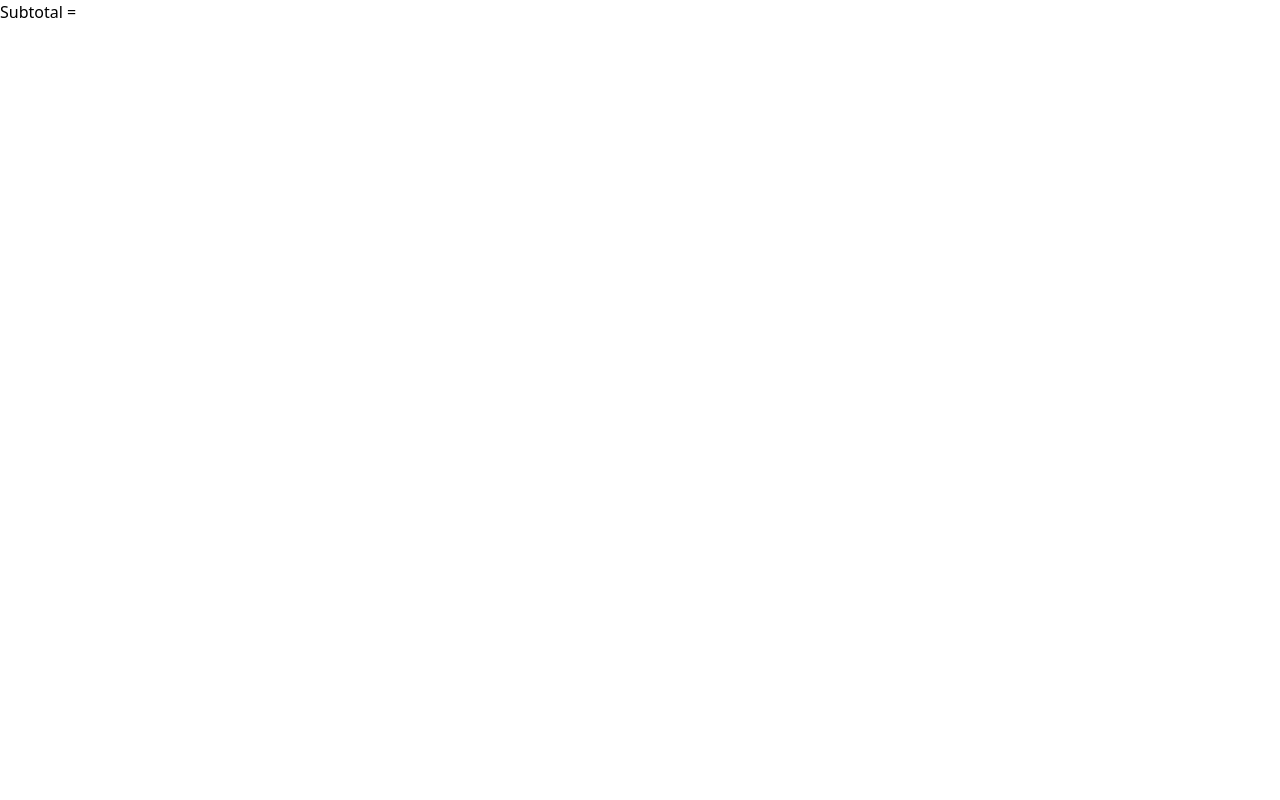
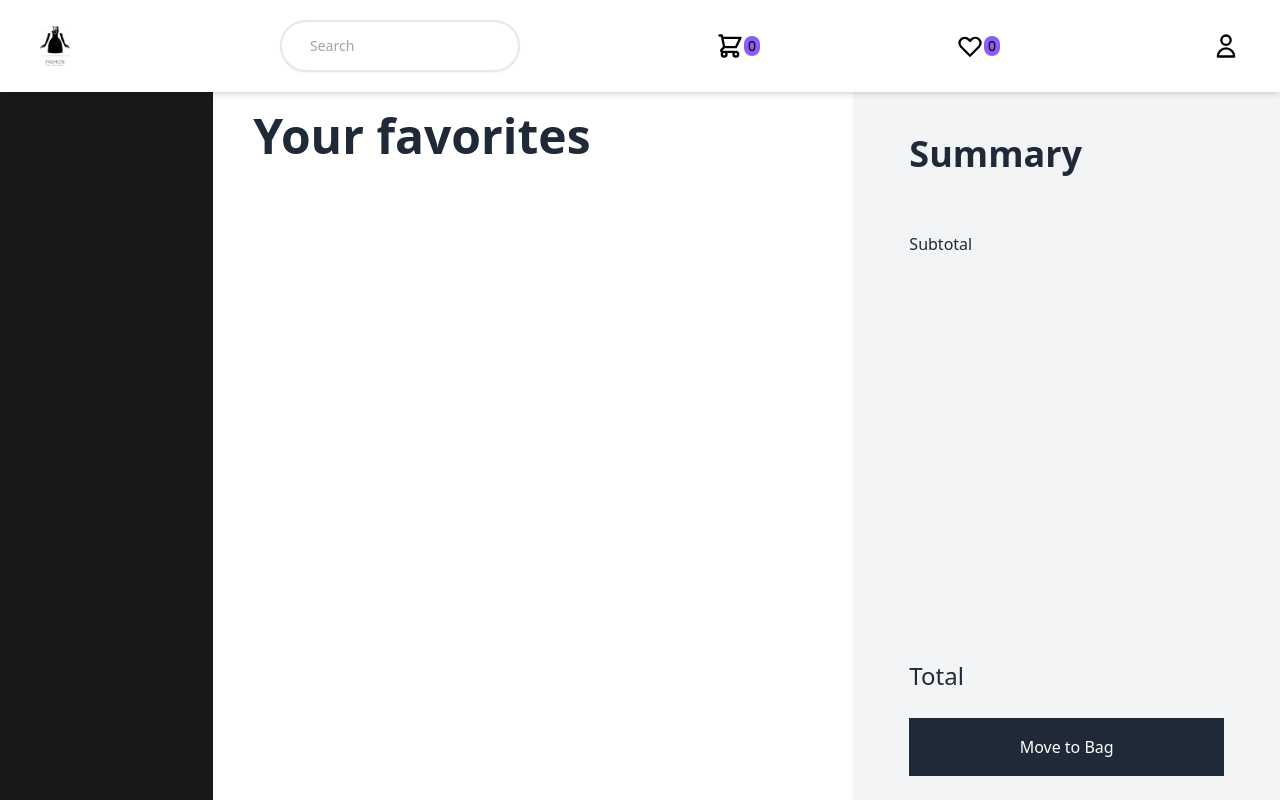
Before and after one commit to Aravindchiliveru/e-commerce_app, a Next.js app: page /favorites in a window 1280 px wide. Built offline with nearby package versions, Linux system fonts and the light colour scheme.

Commit message:
Co-authored-by: Kriti Sharma <kritisharma1366@users.noreply.github.com>

```diff
--- /dev/null
+++ b/components/FavProduct.js
@@ -0,0 +1,37 @@
+import React from 'react'
+import { useStateValue } from './StateProvider';
+
+function FavProduct({imageUrl, title, productPrice, productRating}) {
+ const [{favs}, dispatcher] = useStateValue();
+  return (
+    <div>
+       <div className="md:flex items-center mt-14 py-8 border-t border-gray-200">
+                                        <div className="w-1/4">
+                                            <img src={imageUrl} alt="true" className="w-full h-full object-center object-cover" />
+                                        </div>
+                                        <div className="md:pl-3 md:w-3/4">
+                                            <p className="text-xs leading-3 text-gray-800 md:pt-0 pt-4">RF293</p>
+                                            <div className="flex items-center justify-between w-full pt-1">
+                                                <p className="text-base font-black leading-none text-gray-800">{title}</p>
+                                                <select className="py-2 px-1 border border-gray-200 mr-6 focus:outline-none">
+                                                    <option>{favs?.length}</option>
+                                                    <option>02</option>
+                                                    <option>03</option>
+                                                </select>
+                                            </div>
+                                            <p className="text-xs leading-3 text-gray-600 pt-2">{productRating}</p>
+                                            <div className="flex items-center justify-between pt-5 pr-6">
+                                                <div className="flex itemms-center">
+                                                    <p className="text-xs leading-3 underline text-gray-800 cursor-pointer">Move to bag</p>
+                                                    <p className="text-xs leading-3 underline text-red-500 pl-5 cursor-pointer">Remove</p>
+                                                </div>
+                                                <p className="text-base font-black leading-none text-gray-800">{productPrice}</p>
+                                            </div>
+                                        </div>
+                                    </div>
+
+    </div>
+  )
+}
+
+export default FavProduct
--- a/components/Header.js
+++ b/components/Header.js
@@ -8,12 +8,15 @@ import { useStateValue } from './StateProvider'
 
 function Header({placeholder}) {
  const [{basket, user}, dispatch] = useStateValue();
+ const [{favs, users}, dispatcher] = useStateValue();
     placeholder = '';
   return (
         <header className='top-0 w-screen sticky my-0 mx-0 z-50 grid grid-cols-5 bg-white p-5 md:px-10 shadow-md'>
 
         <div className='relative flex items-center h-10 cursor-pointer my-auto'>
+          <Link href='/'>
           <Image src={logo} layout='fill' objectFit='contain' objectPosition='left'/>
+          </Link>
         </div>
 
 
@@ -31,10 +34,10 @@ function Header({placeholder}) {
           <p className='h-5  text-sm text-center rounded-full w-4 bg-violet-500 '>{basket?.length}</p>
           </div>
           </Link>
-          <Link href='/example'>
+          <Link href='/favorites'>
         <div className='flex items-center justify-end cursor-pointer '>
           <HeartIcon className='h-7 hover:opacity-50' />
-        <p className='h-5  text-sm text-center rounded-full w-4 bg-violet-500 '>{basket.length}</p>
+        <p className='h-5  text-sm text-center rounded-full w-4 bg-violet-500 '>{favs?.length}</p>
         </div>
         </Link>
 
--- a/components/ProductCard.js
+++ b/components/ProductCard.js
@@ -4,7 +4,7 @@ import { useStateValue } from './StateProvider'
 
 export default function ProductCard({product}) {
     const [{basket}, dispatch] = useStateValue();
-    console.log(basket)
+    console.log(basket);
     const addtoBasket = () => {
         dispatch({
             type : 'ADD_TO_BASKET',
@@ -18,6 +18,21 @@ export default function ProductCard({product}) {
             },
         });
     };
+
+    const [{favs}, dispatcher] = useStateValue();
+    console.log(favs);
+    const addtoFav = () => {
+        dispatcher({
+            type : 'ADD_TO_FAV',
+            item : {
+                id : product.id,
+                title: product.title,
+                image : product.imageUrl,
+                rating : product.productRating,
+                price : product.productPrice
+            }
+        })
+    }
   return (
   <div className="group relative">
     <div className="w-full min-h-80 bg-gray-200 aspect-w-1 aspect-h-1 rounded-md overflow-hidden group-hover:opacity-80 lg:h-80 lg:aspect-none">
@@ -28,7 +43,7 @@ export default function ProductCard({product}) {
       />
 
     </div>
-    <HeartIcon className='text-white h-[30px] absolute justify-center m-auto right-5 top-5 sm:top-0 sm:right-2 z-10 hover:cursor-grab '  />
+    <HeartIcon className='text-white h-[30px] absolute justify-center m-auto right-5 top-5 sm:top-0 sm:right-2 z-10 hover:cursor-grab ' onClick={addtoFav} />
      <PlusIcon className='text-white h-[30px] absolute justify-center m-auto right-5 top-20 sm:top-12 sm:right-2 z-10 hover:cursor-grab ' onClick={addtoBasket}/>
     <div className="mt-4 flex justify-between">
       <div>
--- a/components/reducer.js
+++ b/components/reducer.js
@@ -1,20 +1,24 @@
 export const initialState = {
     basket : [],
+    favs : [],
 
 };
 
-export const getBasketTotal = (basket) =>
- basket?.reduce((amount, item) => item.price + amount, 0);
+//export const getBasketTotal = (basket) =>
+//basket?.reduce((amount, item) => item.price + amount, 0);
 
 const reducer = (state, action) => {
-    console.log(action)
     switch(action.type) {
         case 'ADD_TO_BASKET':
         return {
             ...state,
             basket: [...state.basket, action.item],
         };
-
+        case 'ADD_TO_FAV':
+            return {
+                ...state,
+                favs: [...state.favs, action.item],
+            };
 
     }
 };
--- a/pages/cart.js
+++ b/pages/cart.js
@@ -1,6 +1,4 @@
 import React from "react";
-import { Router } from "next/router";
-import { useEffect} from "react";
 import CheckoutProduct from "../components/CheckoutProduct";
 import { useStateValue } from "../components/StateProvider";
 import Subtotal from "../components/Subtotal";
@@ -27,6 +25,7 @@ function Checkout() {
                                         {basket.map(item => (
 
                                         <CheckoutProduct
+                                            key={item.id}
                                             id={item.id}
                                             imageUrl = {item.image}
                                             title = {item.title}
@@ -59,7 +58,7 @@ function Checkout() {
                                             <div className="flex items-center pb-6 justify-between lg:pt-5 pt-20">
                                                 <p className="text-2xl leading-normal text-gray-800">Total</p>
                                                 <p className="text-2xl font-bold leading-normal text-right text-gray-800">
-                                                <Subtotal />
+
                                                 </p>
                                             </div>
                                             <button className="text-base leading-none w-full py-5 bg-gray-800 border-gray-800 border focus:outline-none focus:ring-2 focus:ring-offset-2 focus:ring-gray-800 text-white">
--- a/pages/favorites.js
+++ b/pages/favorites.js
@@ -1,15 +1,88 @@
 import React from 'react'
+import FavProduct from '../components/FavProduct';
 import Header from '../components/Header'
 import { useStateValue } from '../components/StateProvider';
 
-function Favorites() {
+function favorites() {
 
-  return (
-    <div>
+    const [{favs}, dispatcher] = useStateValue()
 
-        <p>Subtotal = </p>
-    </div>
-  )
+    return (
+
+        <>
+            <Header />
+            <div>
+
+                    <div className=" top-14 w-full h-full bg-black bg-opacity-90 overflow-y-auto overflow-x-hidden fixed sticky-0 " id="chec-div">
+                        <div className="w-full absolute z-10 right-0 h-full overflow-x-hidden transform translate-x-0 transition ease-in-out duration-700" id="checkout">
+                            <div className="flex md:flex-row flex-col justify-end" id="cart">
+                                <div className="lg:w-1/2 w-full md:pl-10 pl-4 pr-10 md:pr-4 md:py-12 py-8 bg-white overflow-y-auto overflow-x-hidden h-screen" id="scroll">
+
+                                    <p className="text-5xl font-black leading-10 text-gray-800 pt-3">Your favorites</p>
+
+                                        {favs.map(item => (
+
+                                        <FavProduct
+                                            key={item.id}
+                                            id={item.id}
+                                            imageUrl = {item.image}
+                                            title = {item.title}
+                                            productPrice = {item.price}
+                                            productRating = {item.rating}
+                                        />
+                                        ))}
+
+
+
+                                </div>
+                                <div className="xl:w-1/1 md:w-1/3 w-full bg-gray-100 h-full">
+                                    <div className="flex flex-col md:h-screen px-14 py-20 justify-between overflow-y-auto">
+                                        <div>
+                                            <p className="text-4xl font-black leading-9 text-gray-800">Summary</p>
+                                            <div className="flex items-center justify-between pt-16">
+                                                <p className="text-base leading-none text-gray-800">Subtotal</p>
+                                                <p className="text-base leading-none text-gray-800"></p>
+                                            </div>
+                                        </div>
+                                        <div>
+                                            <div className="flex items-center pb-6 justify-between lg:pt-5 pt-20">
+                                                <p className="text-2xl leading-normal text-gray-800">Total</p>
+                                                <p className="text-2xl font-bold leading-normal text-right text-gray-800">
+                                                </p>
+                                            </div>
+                                            <button className="text-base leading-none w-full py-5 bg-gray-800 border-gray-800 border focus:outline-none focus:ring-2 focus:ring-offset-2 focus:ring-gray-800 text-white">
+                                                Move to Bag
+                                            </button>
+                                        </div>
+                                    </div>
+                                </div>
+                            </div>
+                        </div>
+                    </div>
+
+            </div>
+
+
+            <style>
+                {` /* width */
+                #scroll::-webkit-scrollbar {
+                    width: 1px;
+                }
+
+                /* Track */
+                #scroll::-webkit-scrollbar-track {
+                    background: #f1f1f1;
+                }
+
+                /* Handle */
+                #scroll::-webkit-scrollbar-thumb {
+                    background: rgb(133, 132, 132);
+                }
+`}
+            </style>
+        </>
+    );
+
 }
 
-export default Favorites
+export default favorites
--- a/pages/index.tsx
+++ b/pages/index.tsx
@@ -5,7 +5,6 @@ import Header from '../components/Header'
 import Banner from '../components/Banner'
 import SmallCard from '../components/SmallCard'
 import Footer from '../components/Footer'
-import reducer, {initialState} from '../components/reducer'
 
 
 const Home: NextPage = () => {
```
